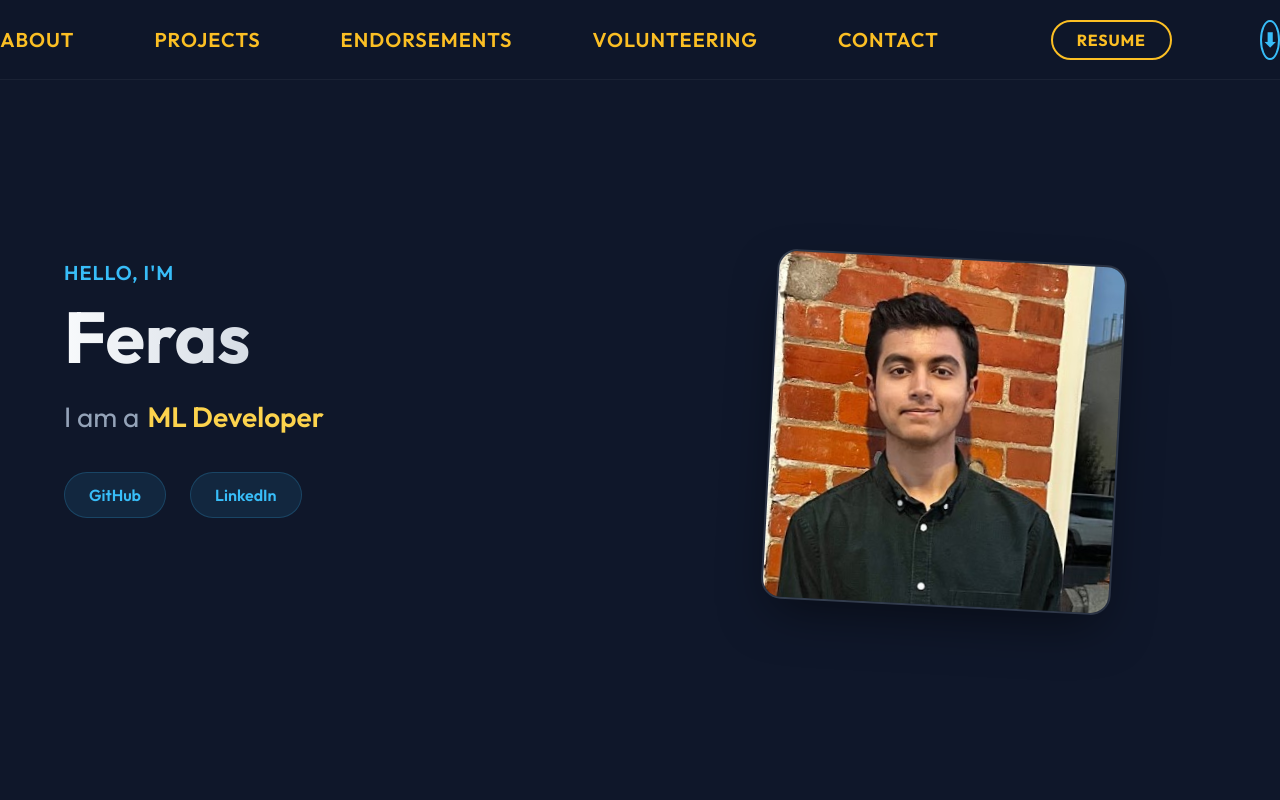
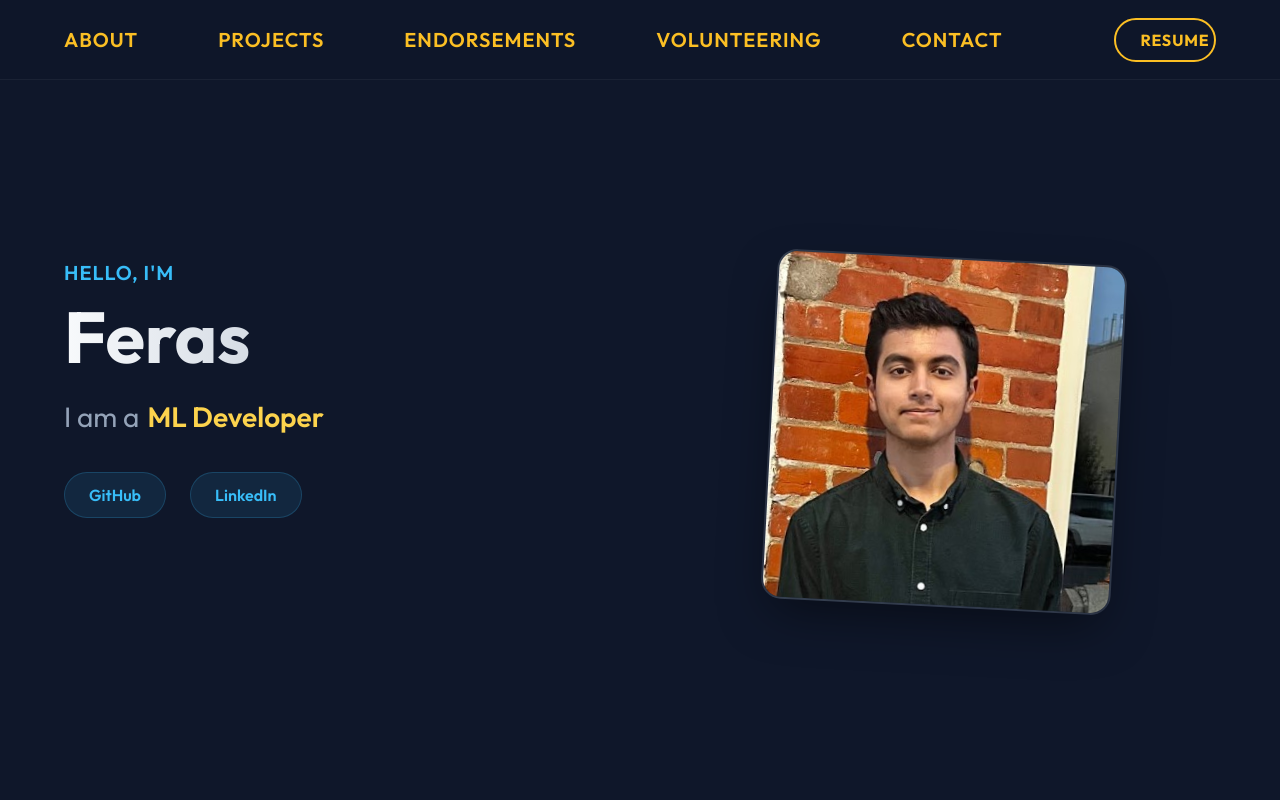
Before and after one commit to Ferasman979/Persona-Portfolio-website, a Next.js app: page / in a window 1280 px wide. Shown: the top 800 px of the page. Built offline with nearby package versions, Linux system fonts and the light colour scheme.

Commit message:
update: merge resume and download buttons in navbar

```diff
--- a/src/components/Navbar.module.css
+++ b/src/components/Navbar.module.css
@@ -47,52 +47,59 @@
     transform: scale(1.05);
 }
 
-.resumeButton {
+.resumeGroup {
+    display: flex;
+    align-items: center;
+    border: 2px solid #fbbf24;
+    border-radius: 9999px;
+    margin-left: 2rem;
+    overflow: hidden;
+    transition: all 0.3s ease;
+}
+
+.resumeGroup:hover {
+    box-shadow: 0 0 20px rgba(251, 191, 36, 0.4);
+    transform: translateY(-2px);
+    background-color: rgba(251, 191, 36, 0.1);
+}
+
+.resumeLink {
     background-color: transparent;
-    border: 2px solid #fbbf24;
     color: #fbbf24;
-    padding: 0.5rem 1.5rem;
-    border-radius: 9999px;
-    /* Pill shape */
+    padding: 0.5rem 1rem 0.5rem 1.5rem;
     font-weight: 700;
-    transition: all 0.3s ease;
     text-transform: uppercase;
     letter-spacing: 0.05em;
     font-size: 1rem;
     text-decoration: none;
-    margin-left: 2rem;
-    /* Extra spacing from main links */
+    transition: all 0.3s ease;
 }
 
-.resumeButton:hover {
-    background-color: #fbbf24;
-    color: var(--background);
-    box-shadow: 0 0 20px rgba(251, 191, 36, 0.4);
-    transform: translateY(-2px);
-}
-
-.downloadButton {
+.downloadLink {
     background-color: transparent;
-    border: 2px solid var(--primary);
-    color: var(--primary);
-    width: 40px;
-    height: 40px;
-    border-radius: 50%;
+    color: #fbbf24;
+    padding: 0.5rem 1.25rem 0.5rem 0.75rem;
+    font-weight: 700;
+    font-size: 1.2rem;
+    text-decoration: none;
+    transition: all 0.3s ease;
     display: flex;
     align-items: center;
     justify-content: center;
-    font-weight: 700;
-    transition: all 0.3s ease;
-    font-size: 1.2rem;
-    text-decoration: none;
-    margin-left: 0.5rem;
+    height: 100%;
 }
 
-.downloadButton:hover {
-    background-color: var(--primary);
+.separator {
+    width: 2px;
+    height: 1.5rem;
+    background-color: #fbbf24;
+    opacity: 0.5;
+}
+
+.resumeLink:hover,
+.downloadLink:hover {
+    background-color: #fbbf24;
     color: var(--background);
-    box-shadow: 0 0 20px rgba(255, 140, 0, 0.4);
-    transform: translateY(-2px);
 }
 
 @media (max-width: 900px) {
--- a/src/components/Navbar.tsx
+++ b/src/components/Navbar.tsx
@@ -20,12 +20,15 @@ const Navbar = () => {
                             {item.name}
                         </Link>
                     ))}
-                    <a href="/resume.pdf" target="_blank" rel="noopener noreferrer" className={styles.resumeButton}>
-                        Resume
-                    </a>
-                    <a href="/resume.pdf" download="Feras_Mahmood_Resume.pdf" className={styles.downloadButton} title="Download Resume">
-                        ⬇
-                    </a>
+                    <div className={styles.resumeGroup}>
+                        <a href="/resume.pdf" target="_blank" rel="noopener noreferrer" className={styles.resumeLink}>
+                            RESUME
+                        </a>
+                        <div className={styles.separator}></div>
+                        <a href="/resume.pdf" download="Feras_Mahmood_Resume.pdf" className={styles.downloadLink} title="Download Resume">
+                            ⬇
+                        </a>
+                    </div>
                 </div>
             </div>
         </nav>
```
